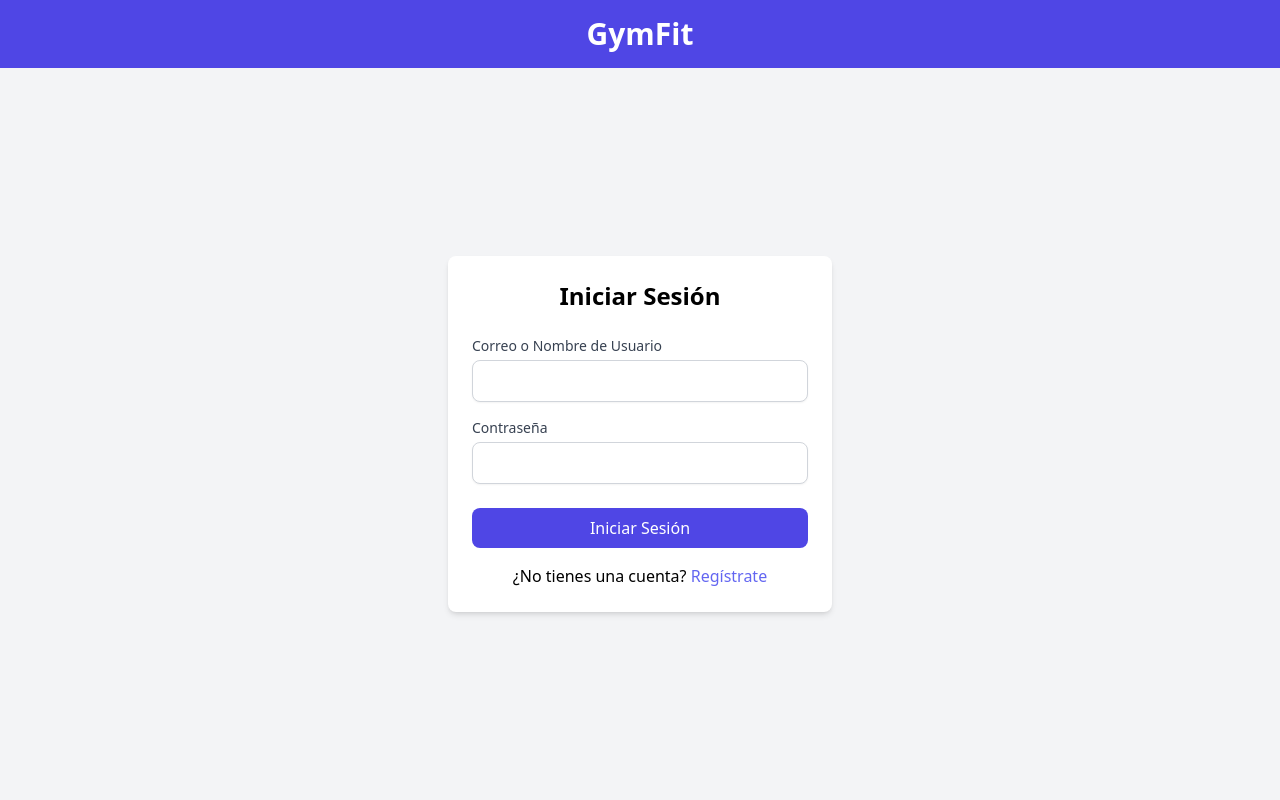
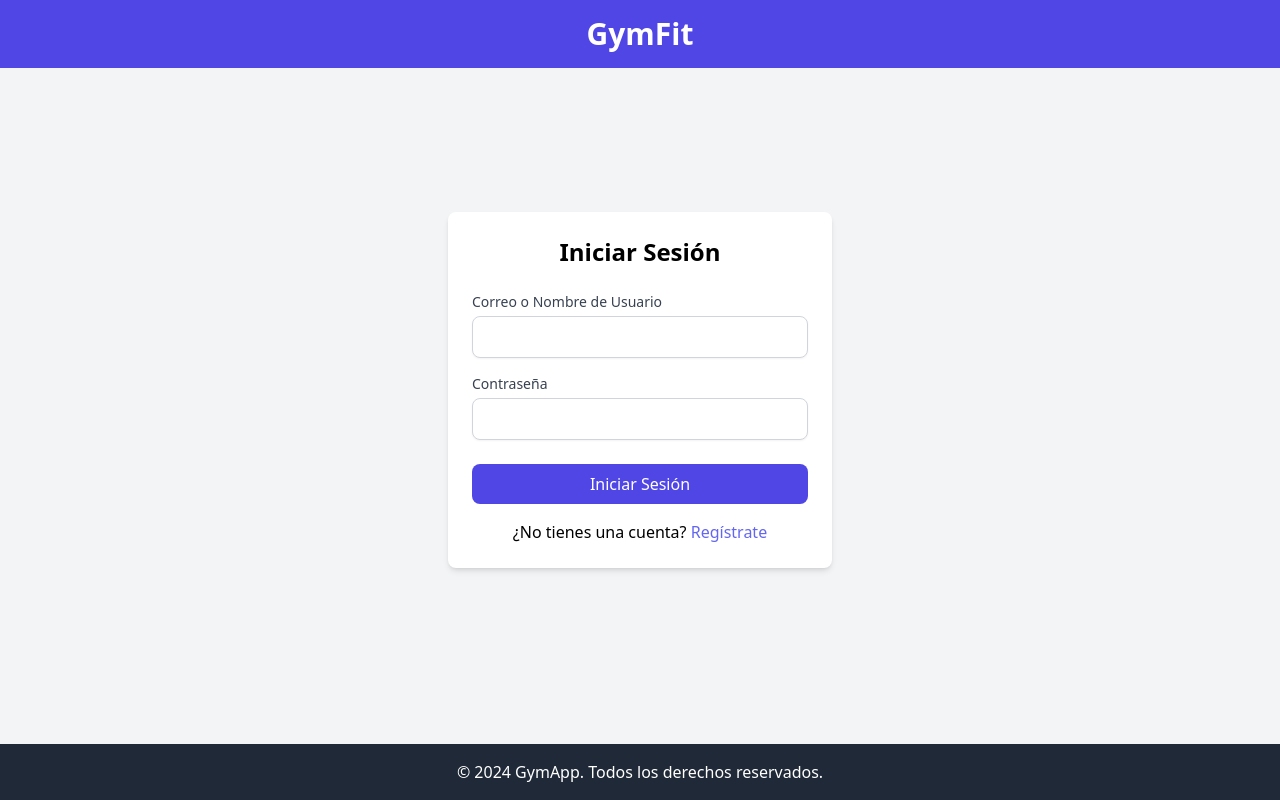
Before and after one commit to sapperEduardo/frontend-FInalWeb, a Vue app: page /login in a window 1280 px wide. Built offline with nearby package versions, Linux system fonts and the light colour scheme.

Commit message:
Update Login.vue

```diff
--- a/src/views/Login.vue
+++ b/src/views/Login.vue
@@ -60,13 +60,16 @@
         </p>
       </div>
     </div>
+    <Footer />
   </div>
 </template>
 
 <script>
 import { getWithTwoParams } from "@/apiHandler";
+import Footer from "@/components/Footer.vue";
 
 export default {
+  components: { Footer },
   data() {
     return {
       usernameOrEmail: "",
```
